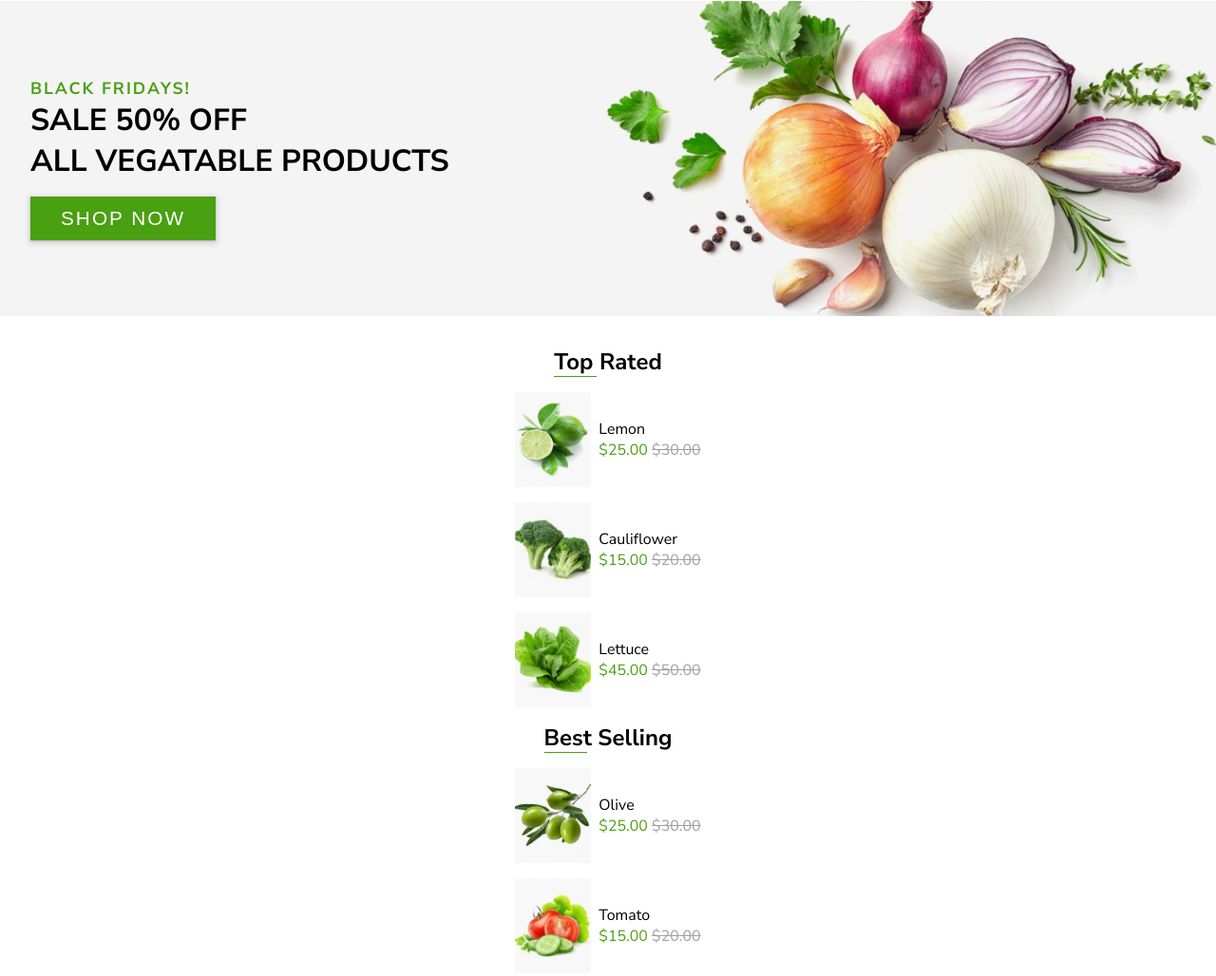
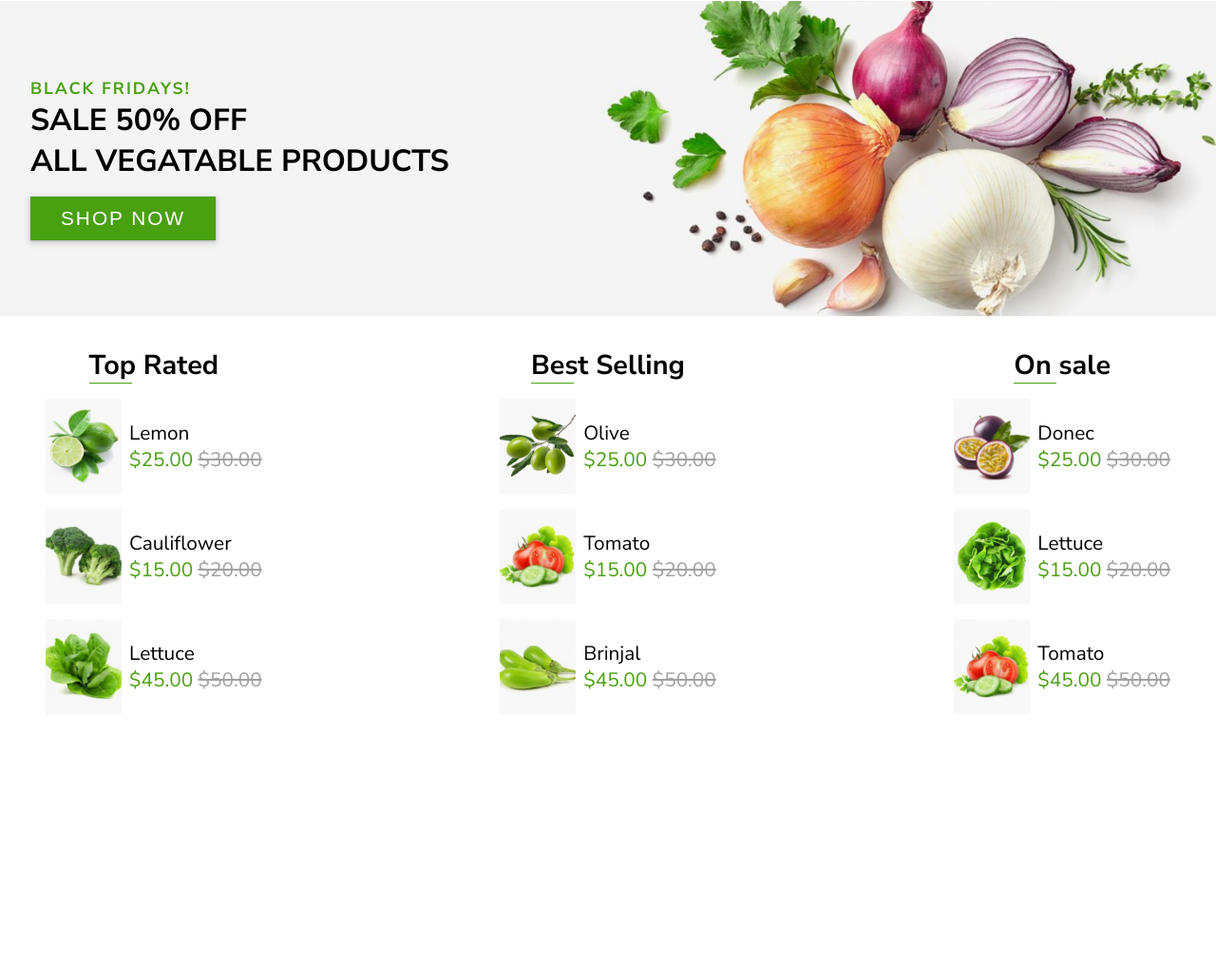
Before and after one commit to Sh4ke96/Organic, a plain HTML site: page index.html in a window 1280 px wide. Shown: the part 2477-3505 px from the top of the page at 95% size. After the commit the page ends 3293 px from the top, so only its background shows below. Drawn offline with Linux system fonts and the light colour scheme.

Commit message:
add RWD to top section

```diff
--- a/styles/4-layout/_content.scss
+++ b/styles/4-layout/_content.scss
@@ -250,7 +250,7 @@ main {
     }
     .trendy__wrapper {
       padding: 1rem;
-      @include desktop {
+      @include tablet-land {
         display: flex;
       }
       .trendy__card {
@@ -266,7 +266,7 @@ main {
             width: 65%;
           }
           @include tablet-land {
-            width: 50%;
+            width: 70%;
           }
           @include desktop {
             width: 80%;
@@ -353,14 +353,29 @@ main {
   // SECTION TOP
   .section__top {
     display: flex;
-    flex-flow: column;
+    flex-flow: column nowrap;
     align-items: center;
     justify-content: center;
     padding: 2rem;
+    @include tablet {
+      flex-flow: row nowrap;
+    }
+    @include desktop {
+      justify-content: space-between;
+    }
+    @include big-desktop {
+      justify-content: center;
+    }
     .top__wrapper {
+      @include big-desktop {
+        padding: 0 5rem;
+      }
       .top__title {
         position: relative;
         text-align: center;
+        @include desktop {
+          font-size: 1.8rem;
+        }
       }
       .top__title:before {
         content: "";
@@ -376,6 +391,9 @@ main {
         margin: 1rem;
         .price__container {
           margin-left: 0.5rem;
+          @include desktop {
+            font-size: 1.3rem;
+          }
           .top__price {
             color: $main-color;
           }
```
Also changed, not shown: styles/main.css, 1 other file.
